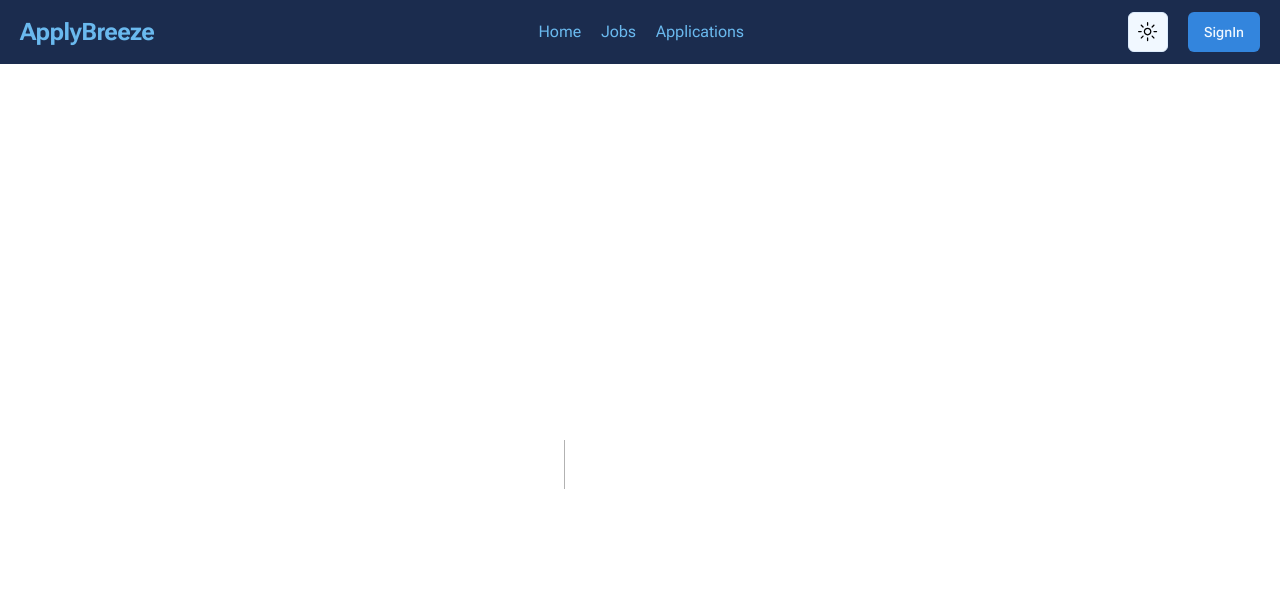
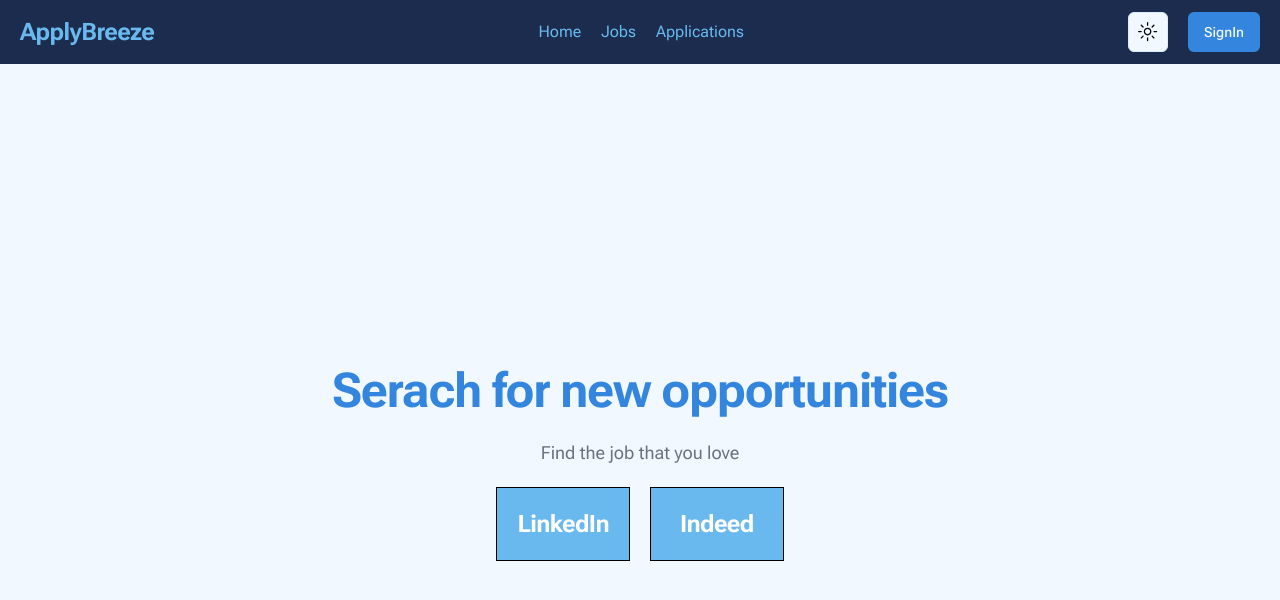
Before and after one commit to QuickerMaths/applybreeze, a Next.js app: page /jobs in a window 1280 px wide. Before the commit this address had no page. Shown: the top 600 px of the page. Built offline with nearby package versions, Linux system fonts and the light colour scheme.

Commit message:
created jobs page

```diff
--- /dev/null
+++ b/src/app/jobs/page.tsx
@@ -0,0 +1,41 @@
+import Link from "next/link";
+import {
+  TypographyH1,
+  TypographyH3,
+  TypographyP,
+} from "~/components/typography/typography";
+
+export default function Jobs() {
+  return (
+    <main className="flex min-h-screen flex-col items-center justify-center bg-background dark:bg-background">
+      <TypographyH1 className="text-center text-4xl font-bold text-primary dark:text-primary">
+        Serach for new opportunities
+      </TypographyH1>
+      <TypographyP className="text-center text-lg text-gray-500 dark:text-gray-400">
+        Find the job that you love
+      </TypographyP>
+      <div className="grid-row-1 mt-5 grid grid-cols-2 gap-5">
+        <Link href="/jobs/linkedin">
+          <div className="flex flex-col items-center justify-center border-[1px] border-black bg-secondary p-5 dark:border-white">
+            <TypographyH3
+              tag="h2"
+              className="text-2xl font-bold text-primary text-white dark:text-primary"
+            >
+              LinkedIn
+            </TypographyH3>
+          </div>
+        </Link>
+        <Link href="/jobs/indeed">
+          <div className="flex flex-col items-center justify-center border-[1px] border-black bg-secondary p-5 dark:border-white">
+            <TypographyH3
+              tag="h2"
+              className="text-2xl font-bold text-primary text-white dark:text-primary"
+            >
+              Indeed
+            </TypographyH3>
+          </div>
+        </Link>
+      </div>
+    </main>
+  );
+}
```
